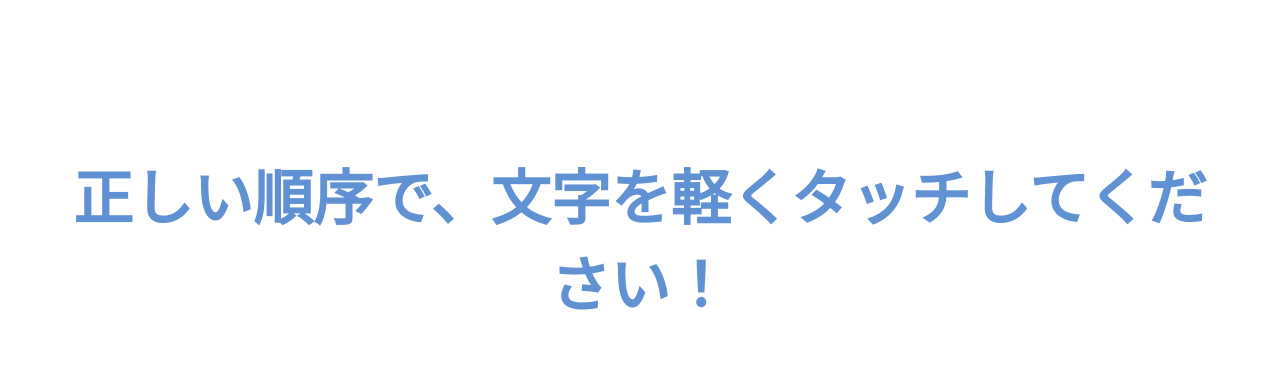
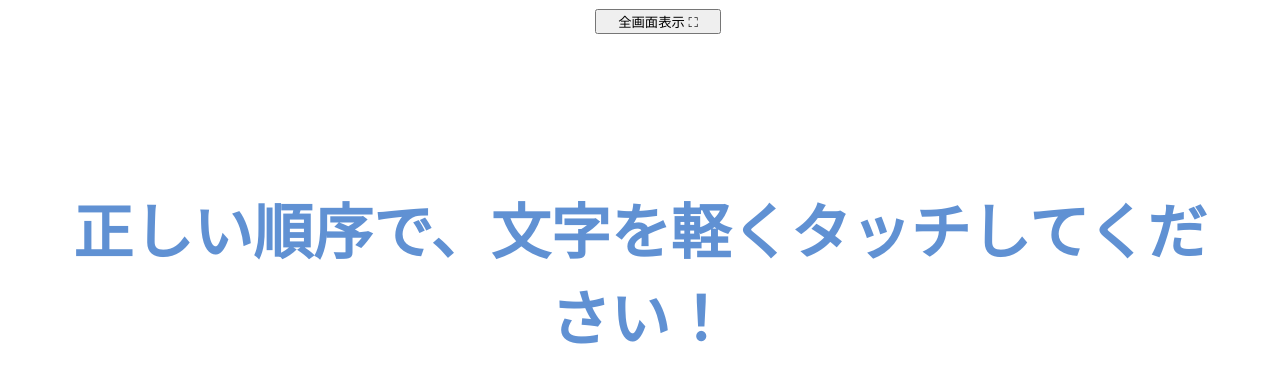
Before and after one commit to kamu21/3mojimute, a plain HTML site: page index.html in a window 1280 px wide. Drawn offline with Linux system fonts and the light colour scheme.

Commit message:
Update index.html

```diff
--- a/index.html
+++ b/index.html
@@ -15,6 +15,10 @@
 </head>
 
 <body>
+　　 <button class="fullscreen-button" onclick="toggleFullscreen()">
+    全画面表示 ⛶
+　　 </button>
+
     <div id="start">
         <p>正しい順序で、文字を軽くタッチしてください！</p>
     </div>
```
